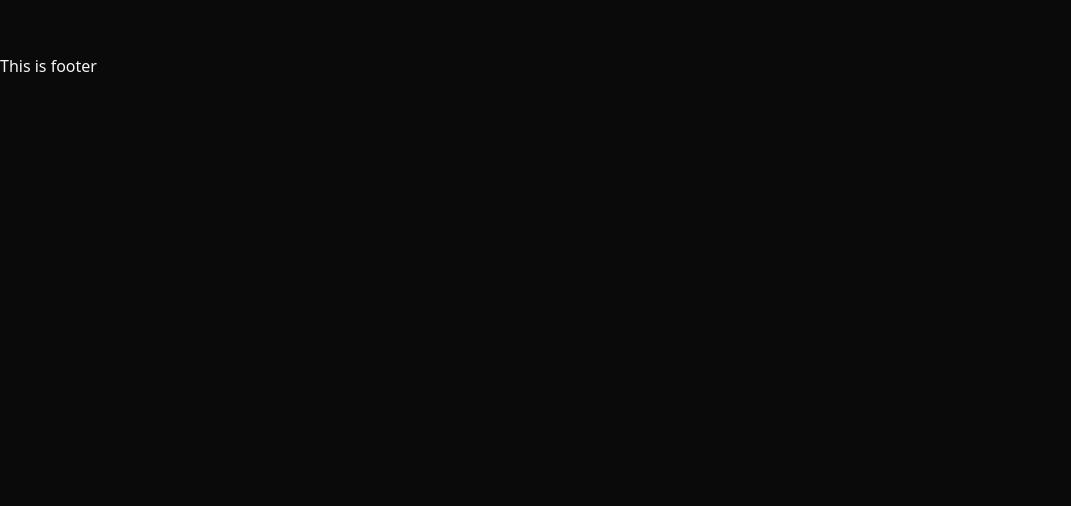
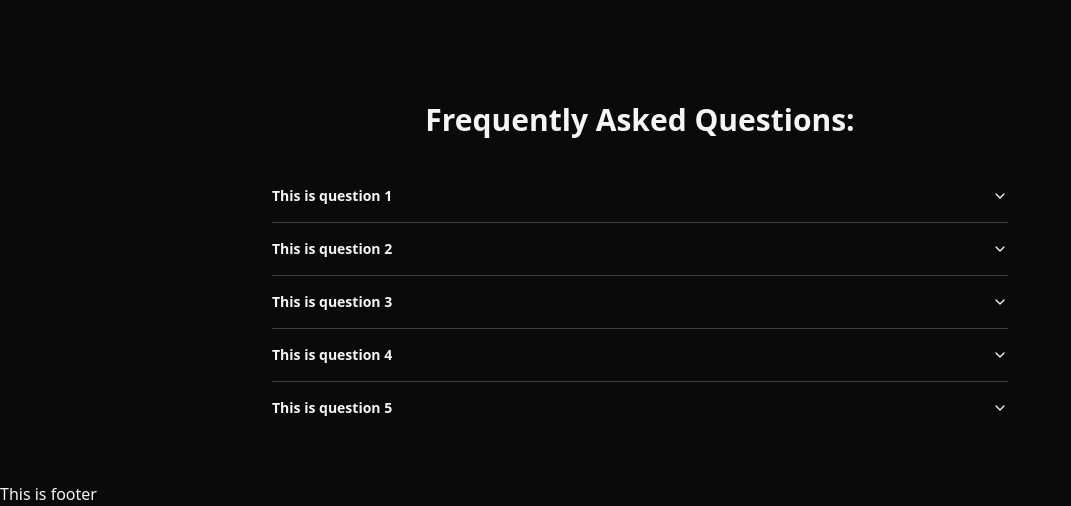
Before and after one commit to evahli/vault-fit, a React (Vite) app: page /booking in a window 1280 px wide. Shown: the part 859-1365 px from the top of the page, without its empty margins (0-1071 px from the left). Before the commit the page ends 937 px from the top, so only its background shows below. Built offline with nearby package versions, Linux system fonts and the light colour scheme.

Commit message:
Add FAQ section with Accordion UI

```diff
--- /dev/null
+++ b/src/components/FAQSection.jsx
@@ -0,0 +1,35 @@
+import FAQsText from '../data/FAQsText.json';
+import React, { useState } from 'react';
+import {
+    Accordion,
+    AccordionContent,
+    AccordionItem,
+    AccordionTrigger,
+} from '@/components/ui/accordion';
+
+
+export const FAQSection = () => {
+    return (
+        <div className="max-w-3xl mx-auto px-4 py-12">
+            <h1 className="text-3xl font-bold text-center text-text mb-8">
+                Frequently Asked Questions:</h1>
+            <Accordion type="single" collapsible>
+                {FAQsText.map((faq) => (
+                    <AccordionItem
+                    key={faq.id}
+                    value={faq.FAQnumber}
+                    className="border-b border-border"
+                    >
+                        <AccordionTrigger className="text-text font-semibold hover:no-underline hover:text-gold-light">
+                            {faq.question}
+                        </AccordionTrigger>
+                        <AccordionContent  className="text-text/80">
+                            {faq.answer}
+                        </AccordionContent>
+                    </AccordionItem>
+                ))}
+            </Accordion>
+        </div>
+
+    )
+}
--- a/src/components/TakeATour.jsx
+++ b/src/components/TakeATour.jsx
@@ -13,7 +13,7 @@ export const TakeATour = () => {
       <div className="w-full max-w-xs mx-auto">
         <Carousel>
           <CarouselContent>
-            <CarouselItem> <div className="p-4 bg-gray-200 rounded">Slide 1</div> </CarouselItem>
+            <CarouselItem> <div className="p-4 space-y-2 bg-gray-200 rounded">Slide 1</div> </CarouselItem>
             <CarouselItem> <div className="p-4 bg-gray-200 rounded">Slide 2</div> </CarouselItem>
             <CarouselItem> <div className="p-4 bg-gray-200 rounded">Slide 3</div> </CarouselItem>
           </CarouselContent>
@@ -22,7 +22,7 @@ export const TakeATour = () => {
           <CarouselNext />
         </Carousel>
       </div>
-      <div className='className="max-w-prose mx-auto px-10 mt-8 space-y-2 text--text leading-loose"'><p>Our gym is the best gym</p>
+      <div className='className="max-w-prose mx-auto px-10 mt-8 space-y-2 text-gray-700 leading-loose"'><p>Our gym is the best gym</p>
         <p>Lorem ipsum dolor sit amet consectetur adipisicing elit. Consequatur eum adipisci inventore delectus sit alias fugiat vero assumenda facilis dolorem commodi blanditiis reiciendis minima, quaerat atque quidem. Ducimus, esse expedita.</p>
         <p>Lorem ipsum dolor sit amet consectetur adipisicing elit. Veritatis temporibus odit perspiciatis in eum fugiat cupiditate voluptatibus minus ut repudiandae aliquid, sit doloremque deserunt optio, quos reprehenderit? Labore, fugit iusto!</p></div></>
   );
--- /dev/null
+++ b/src/data/FAQsText.json
@@ -0,0 +1,32 @@
+[
+  {
+    "id": 0,
+    "FAQnumber": 1,
+    "question": "This is question 1",
+    "answer": "This is your answer 1"
+  },
+  {
+    "id": 1,
+    "FAQnumber": 2,
+    "question": "This is question 2",
+    "answer": "This is your answer 2"
+  },
+  {
+    "id": 2,
+    "FAQnumber": 3,
+    "question": "This is question 3",
+    "answer": "This is your answer 3"
+  },
+  {
+    "id": 3,
+    "FAQnumber": 4,
+    "question": "This is question 4",
+    "answer": "This is your answer 4"
+  },
+  {
+    "id": 4,
+    "FAQnumber": 5,
+    "question": "This is question 5",
+    "answer": "This is your answer 5"
+  }
+]
--- a/src/pages/Booking.jsx
+++ b/src/pages/Booking.jsx
@@ -1,7 +1,10 @@
+import { FAQSection } from "@/components/FAQSection";
+
 export const Booking = () => {
   return (
     <>
       <div className="h-screen overflow-y-auto">This is booking page</div>
+      <FAQSection />
     </>
   );
 };
```
